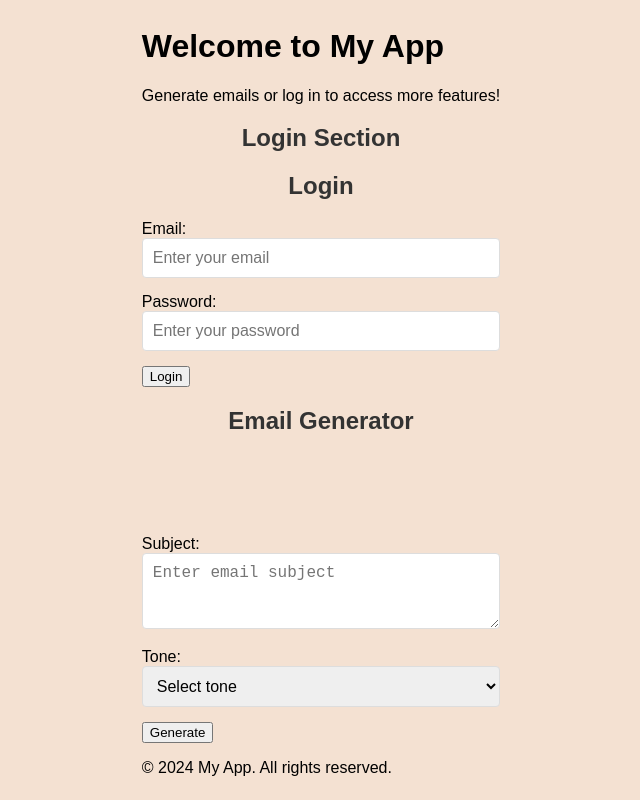
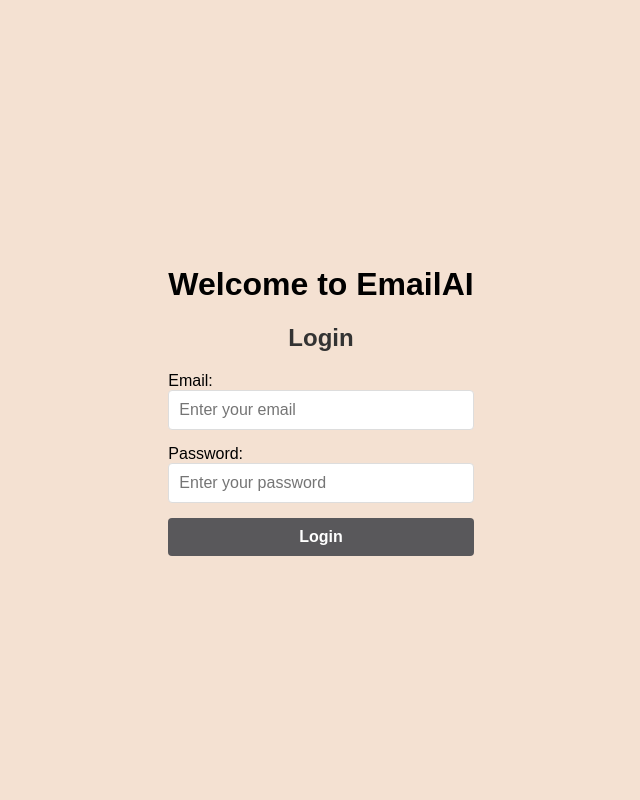
Before and after one commit to kiya030/CS5500-EmailAI, a React (Create React App) app in the folder front-end/: page / in a window 1280 px wide. Shown: the whole page, without its empty margins (319-959 px from the left). Built offline with nearby package versions, Linux system fonts and the light colour scheme.

Commit message:
Update EmailForm, Login, and styles

```diff
--- a/front-end/src/App.js
+++ b/front-end/src/App.js
@@ -1,32 +1,27 @@
 // src/App.js
-import React from 'react';
-import Login from './components/Login';
-import EmailForm from './components/EmailForm';
-import './styles/Form.css'
+import React, { useState } from "react"; // Import React and useState hook
+import Login from "./components/Login"; // Import Login component
+import EmailForm from "./components/EmailForm"; // Import EmailForm component
 
-function App() {
+const App = () => {
+  // Track if user is logged in
+  const [isLoggedIn, setIsLoggedIn] = useState(false);
+
+  // Function to handle the login action
+  const handleLogin = () => {
+    setIsLoggedIn(true);
+  };
+
   return (
-    <div className="App">
-      <header>
-        <h1>Welcome to My App</h1>
-        <p>Generate emails or log in to access more features!</p>
-      </header>
-      <main>
-        <section>
-          <h2>Login Section</h2>
-          <Login />
-        </section>
-
-        <section>
-          <h2>Email Generator</h2>
-          <EmailForm />
-        </section>
-      </main>
-      <footer>
-        <p>&copy; 2024 My App. All rights reserved.</p>
-      </footer>
+    <div>
+      {/* Conditionally render based on isLoggedIn */}
+      {isLoggedIn ? (
+        <EmailForm />
+      ) : (
+        <Login onLogin={handleLogin} />
+      )}
     </div>
   );
-}
+};
 
 export default App;
--- a/front-end/src/components/Login.js
+++ b/front-end/src/components/Login.js
@@ -5,20 +5,21 @@
 import '../styles/common.css';
 import '../styles/Form.css';
 
-const Login = () => {
-    const [email, setEmail] = useState('');
-    const [password, setPassword] = useState('');
-    const [response, setResponse] = useState(null);
-    const [isLoading, setIsLoading] = useState(false);
+const Login = ({ onLogin }) => {
+  const [email, setEmail] = useState('');
+  const [password, setPassword] = useState('');
+  const [response, setResponse] = useState(null);
+  const [isLoading, setIsLoading] = useState(false);
 
     // Handle form submission
-    const handleSubmit = (e) => {
+  const handleSubmit = (e) => {
     e.preventDefault();
     setIsLoading(true);
 
     // Define the API endpoint and request data
     const apiEndpoint = 'http://127.0.0.1:8000/login';
     const requestData = { email, password };
+
 
     // Clear the previous response before new submission
     setResponse(null);
@@ -34,6 +35,11 @@
             console.log("Login response:", data);
             setResponse(data.message || "Login successful!");
             setIsLoading(false);
+
+            // Call onLogin if the login is successful
+            if (data.success) {
+              onLogin();
+            }
         })
         .catch((error) => {
             console.error("Login error:", error);
@@ -44,6 +50,10 @@
 
     return (
         <div className="login-page">
+          <div className="welcome-message">
+            <h1>Welcome to EmailAI</h1>
+          </div>
+
           <form className="email-form" onSubmit={handleSubmit}>
             <h2>Login</h2>
             <div className="form-group">
--- a/front-end/src/styles/Form.css
+++ b/front-end/src/styles/Form.css
@@ -26,3 +26,20 @@
   overflow-y: auto;
   max-height: 500px;
 }
+
+.submit-button {
+  width: 100%;
+  padding: 10px 0;
+  background-color: #59585b;
+  color: white;
+  border: none;
+  border-radius: 4px;
+  font-size: 16px;
+  font-weight: bold;
+  cursor: pointer;
+  transition: background-color 0.3s ease;
+}
+
+.submit-button:hover {
+  background-color: #22222b;
+}
```
